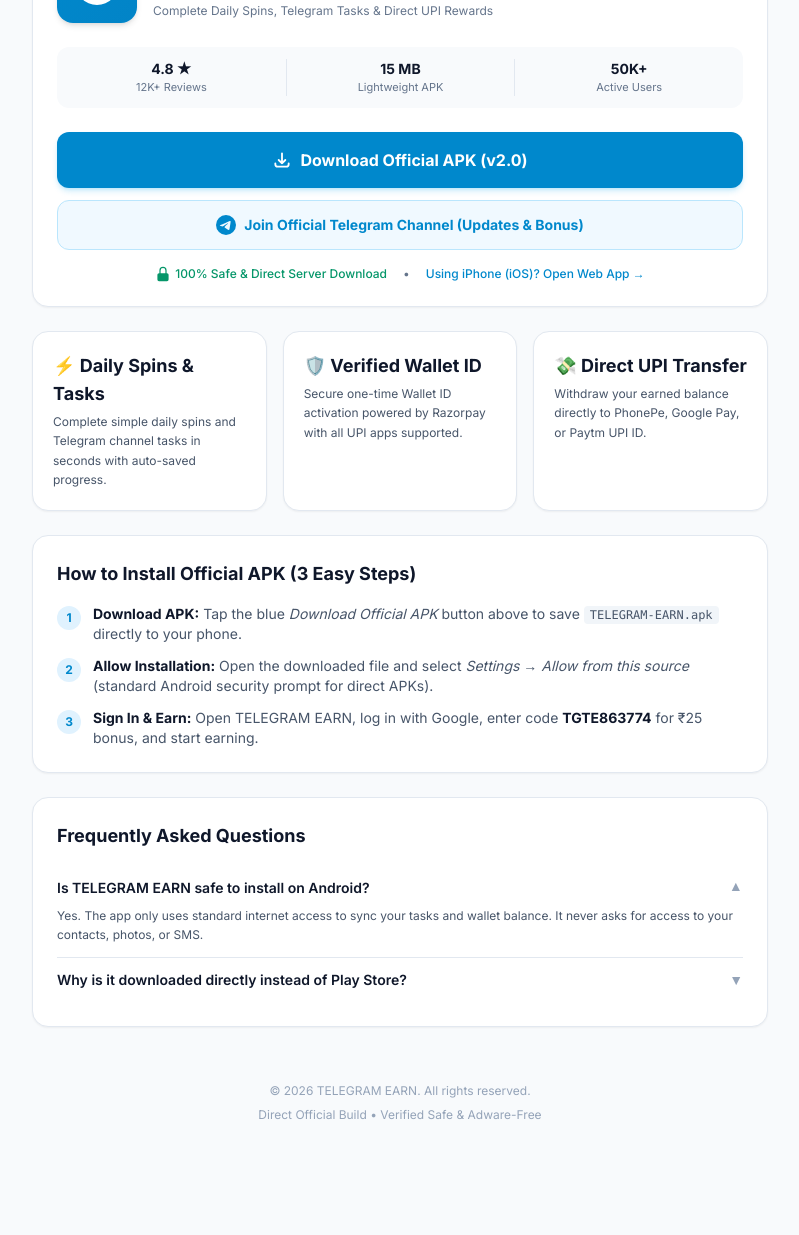
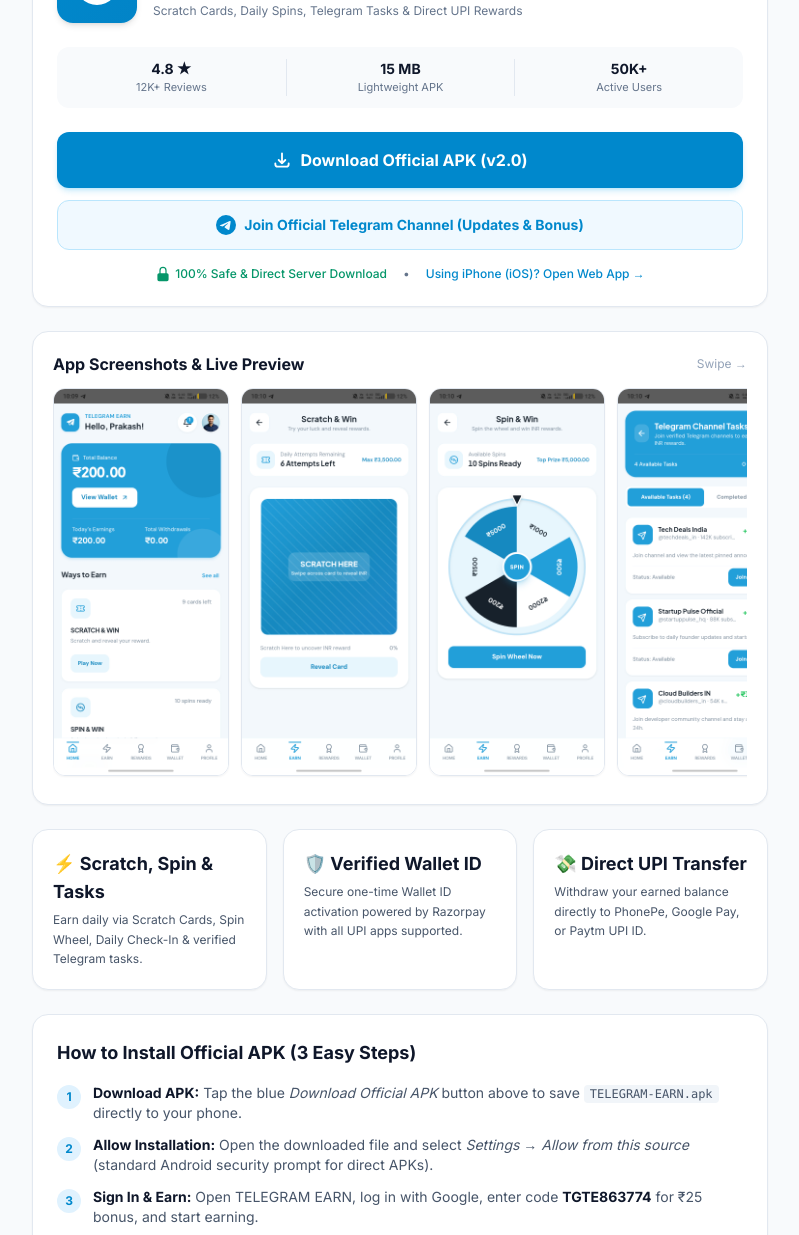
Before and after one commit to telegramearn-app/telegramearn, a plain HTML site: page index.html in a window 1280 px wide. Shown: the part 231-1466 px from the top of the page, without its empty margins (240-1039 px from the left). Before the commit the page ends 1386 px from the top, so only its background shows below. Drawn offline with nearby package versions, Linux system fonts and the light colour scheme.

Commit message:
Update index.html

```diff
--- a/index.html
+++ b/index.html
@@ -8,6 +8,8 @@
   <link href="https://fonts.googleapis.com/css2?family=Inter:wght@400;500;600;700;800&display=swap" rel="stylesheet">
   <style>
     body { font-family: 'Inter', sans-serif; background-color: #f8fafc; }
+    .no-scrollbar::-webkit-scrollbar { display: none; }
+    .no-scrollbar { -ms-overflow-style: none; scrollbar-width: none; }
   </style>
 </head>
 <body class="text-slate-900 antialiased">
@@ -50,7 +52,7 @@
             <svg class="w-5 h-5 text-[#0088cc]" fill="currentColor" viewBox="0 0 20 20"><path fill-rule="evenodd" d="M10 18a8 8 0 100-16 8 8 0 000 16zm3.857-9.809a.75.75 0 00-1.214-.882l-3.483 4.79-1.88-1.88a.75.75 0 10-1.06 1.061l2.5 2.5a.75.75 0 001.137-.089l4-5.5z" clip-rule="evenodd"/></svg>
           </div>
           <p class="text-sm font-medium text-[#0088cc]">Official Android Build • v2.0</p>
-          <p class="text-xs text-slate-500">Complete Daily Spins, Telegram Tasks & Direct UPI Rewards</p>
+          <p class="text-xs text-slate-500">Scratch Cards, Daily Spins, Telegram Tasks & Direct UPI Rewards</p>
         </div>
       </div>
 
@@ -93,11 +95,27 @@
       </div>
     </section>
 
+    <!-- App Preview Screenshots Gallery -->
+    <section class="bg-white rounded-2xl p-5 border border-slate-200 shadow-sm space-y-3">
+      <div class="flex items-center justify-between">
+        <h2 class="text-base font-bold text-slate-900">App Screenshots & Live Preview</h2>
+        <span class="text-xs text-slate-400">Swipe →</span>
+      </div>
+      <div class="flex gap-3 overflow-x-auto pb-2 no-scrollbar">
+        <img src="./Screenshot_20261125_220921.jpg" alt="Dashboard" class="w-44 rounded-xl border border-slate-200 shadow-sm shrink-0">
+        <img src="./Screenshot_20261125_221002.jpg" alt="Scratch and Win" class="w-44 rounded-xl border border-slate-200 shadow-sm shrink-0">
+        <img src="./Screenshot_20261125_221011.jpg" alt="Spin and Win" class="w-44 rounded-xl border border-slate-200 shadow-sm shrink-0">
+        <img src="./Screenshot_20261125_221023.jpg" alt="Telegram Tasks" class="w-44 rounded-xl border border-slate-200 shadow-sm shrink-0">
+        <img src="./Screenshot_20261125_221030.jpg" alt="Daily Check-In" class="w-44 rounded-xl border border-slate-200 shadow-sm shrink-0">
+        <img src="./Screenshot_20261125_221042.jpg" alt="Rewards History" class="w-44 rounded-xl border border-slate-200 shadow-sm shrink-0">
+      </div>
+    </section>
+
     <!-- Key Highlights -->
     <section class="grid sm:grid-cols-3 gap-4">
       <div class="bg-white p-5 rounded-2xl border border-slate-200 shadow-sm">
-        <div class="text-lg font-bold text-slate-900 mb-1">⚡ Daily Spins & Tasks</div>
-        <p class="text-xs text-slate-600 leading-relaxed">Complete simple daily spins and Telegram channel tasks in seconds with auto-saved progress.</p>
+        <div class="text-lg font-bold text-slate-900 mb-1">⚡ Scratch, Spin & Tasks</div>
+        <p class="text-xs text-slate-600 leading-relaxed">Earn daily via Scratch Cards, Spin Wheel, Daily Check-In & verified Telegram tasks.</p>
       </div>
       <div class="bg-white p-5 rounded-2xl border border-slate-200 shadow-sm">
         <div class="text-lg font-bold text-slate-900 mb-1">🛡️ Verified Wallet ID</div>
```
